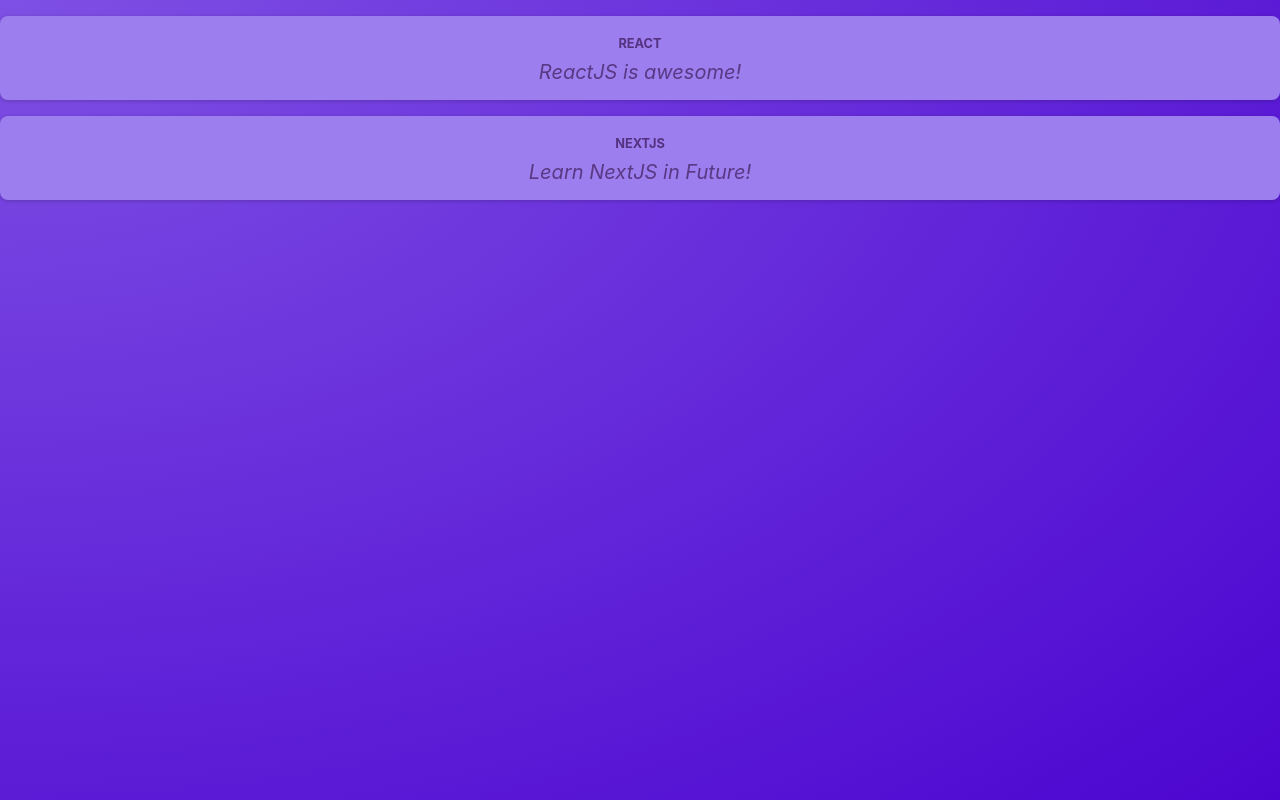
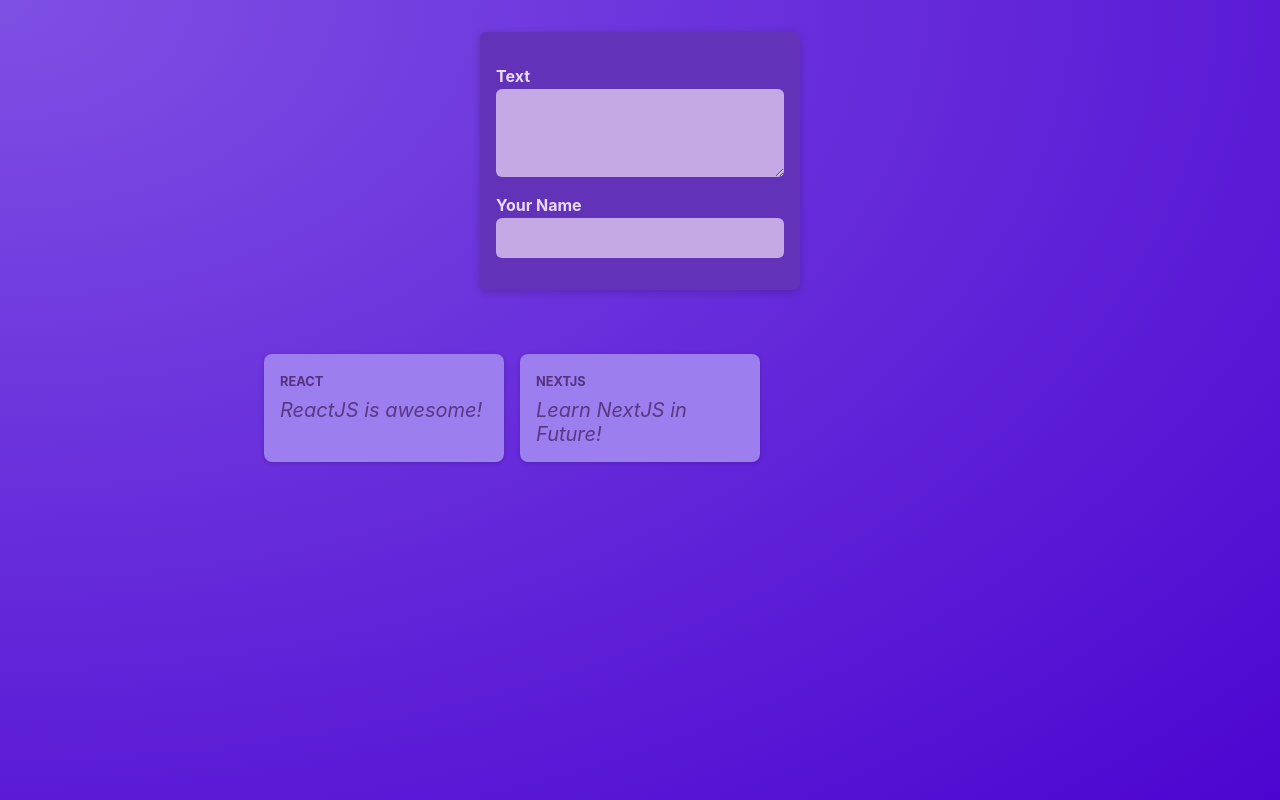
Before and after one commit to Kunwar-Suman/SampleReact, a React (Vite) app: page / in a window 1280 px wide. Built offline with nearby package versions, Linux system fonts and the light colour scheme.

Commit message:
prepare the app for state management

```diff
--- a/src/App.jsx
+++ b/src/App.jsx
@@ -1,9 +1,7 @@
-import Post from "./components/Post";
-
+import PostsList from "./components/PostsList";
 function App() {
   return <main>
-    <Post author="React" body="ReactJS is awesome!" />
-    <Post author="NextJS" body="Learn NextJS in Future!" />
+    <PostsList />
   </main>;
 }
 
--- /dev/null
+++ b/src/components/NewPost.jsx
@@ -0,0 +1,18 @@
+import classes from './NewPost.module.css';
+
+function NewPost() {
+  return (
+    <form className={classes.form}>
+      <p>
+        <label htmlFor="body">Text</label>
+        <textarea id="body" required rows={3} />
+      </p>
+      <p>
+        <label htmlFor="body">Your Name</label>
+        <input type="text" id="body" required />
+      </p>
+    </form>
+  );
+}
+
+export default NewPost;
--- /dev/null
+++ b/src/components/NewPost.module.css
@@ -0,0 +1,55 @@
+.form {
+    background-color: #6233b9;
+    padding: 1rem;
+    width: 20rem;
+    margin: 2rem auto;
+    border-radius: 6px;
+    box-shadow: 0 2px 8px rgba(0, 0, 0, 0.2);
+  }
+
+  .form label {
+    display: block;
+    margin-bottom: 0.05rem;
+    color: #eadbfb;
+    font-weight: bold;
+  }
+
+  .form input,
+  .form textarea {
+    display: block;
+    width: 100%;
+    font: inherit;
+    padding: 0.5rem;
+    border-radius: 6px;
+    border: none;
+    background-color: #c4a9e4;
+    color: #28262c;
+  }
+
+  .actions {
+    display: flex;
+    justify-content: flex-end;
+    gap: 0.5rem;
+  }
+
+  .actions button {
+    cursor: pointer;
+    font: inherit;
+    padding: 0.5rem 1.5rem;
+    border: none;
+    border-radius: 4px;
+    background-color: #34036c;
+    color: #e5d5f7;
+  }
+
+  .actions button:hover {
+    background-color: #23014a;
+  }
+
+  .actions button[type='button'] {
+    background-color: transparent;
+  }
+
+  .actions button[type='button']:hover {
+    color: #d1bee6;
+  }
--- a/src/components/Post.jsx
+++ b/src/components/Post.jsx
@@ -2,10 +2,10 @@
 
 function Post(props) {
   return (
-    <div className={classes.post}>
+    <li className={classes.post}>
       <p className={classes.author}>{props.author}</p>
       <p className={classes.text}>{props.body}</p>
-    </div>
+    </li>
   );
 }
 
--- /dev/null
+++ b/src/components/PostsList.jsx
@@ -0,0 +1,17 @@
+import NewPost from "./NewPost";
+import Post from "./Post";
+import classes from "./PostsList.module.css";
+
+function PostsList() {
+  return (
+    <>
+    <NewPost />
+    <ul className={classes.posts}>
+      <Post author="React" body="ReactJS is awesome!" />
+      <Post author="NextJS" body="Learn NextJS in Future!" />
+    </ul>
+    </>
+  );
+}
+
+export default PostsList;
--- /dev/null
+++ b/src/components/PostsList.module.css
@@ -0,0 +1,10 @@
+.posts {
+    list-style: none;
+    max-width: 50rem;
+    margin: 1rem auto;
+    padding: 1rem 0;
+    display: grid;
+    gap: 1rem;
+    grid-template-columns: repeat(3, 30%);
+    justify-content: center;
+  }
--- a/src/index.css
+++ b/src/index.css
@@ -18,6 +18,5 @@
 
 body {
   margin: 0;
-  text-align: center;
   color: #e6ddf9;
 }
```
